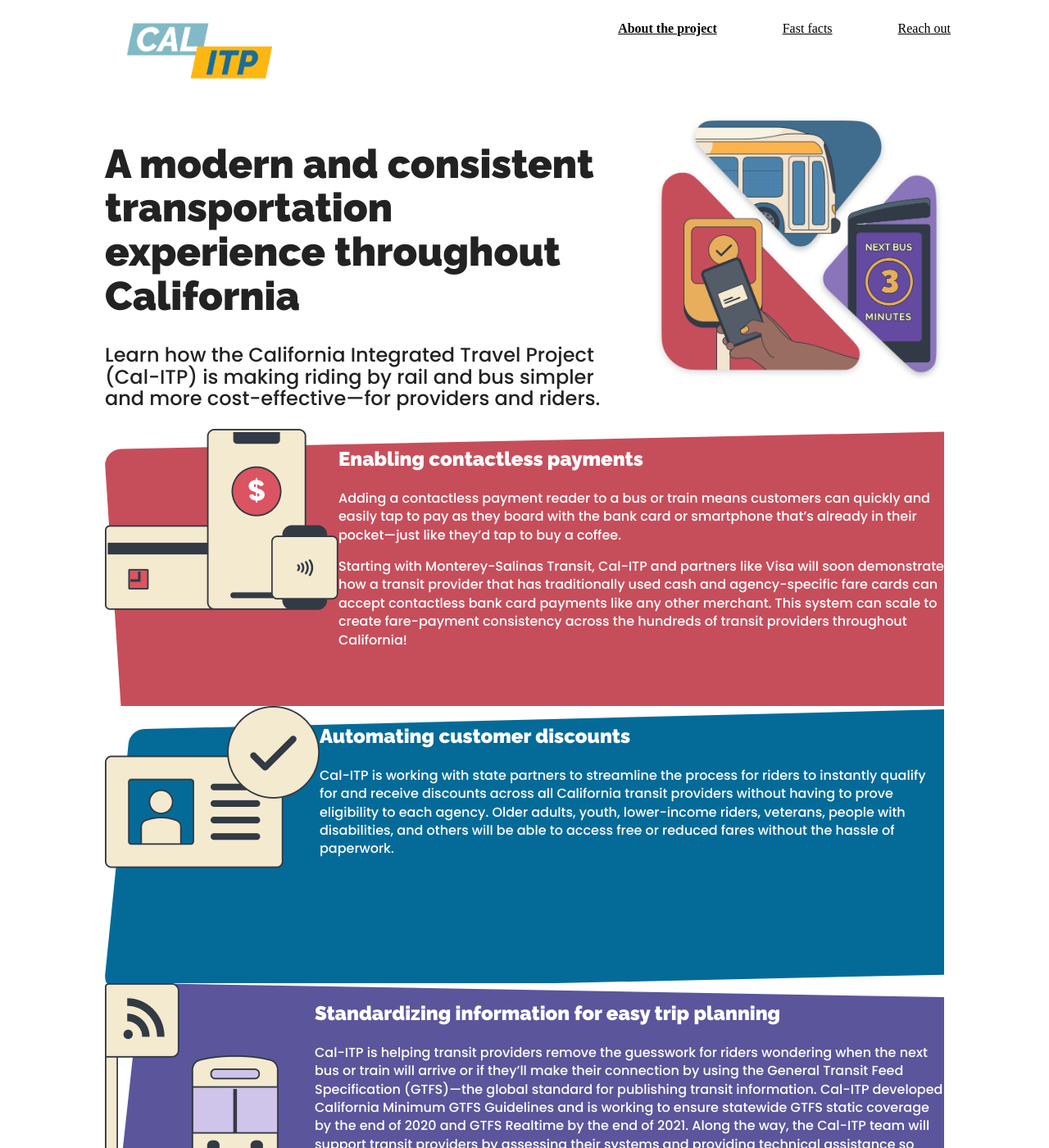
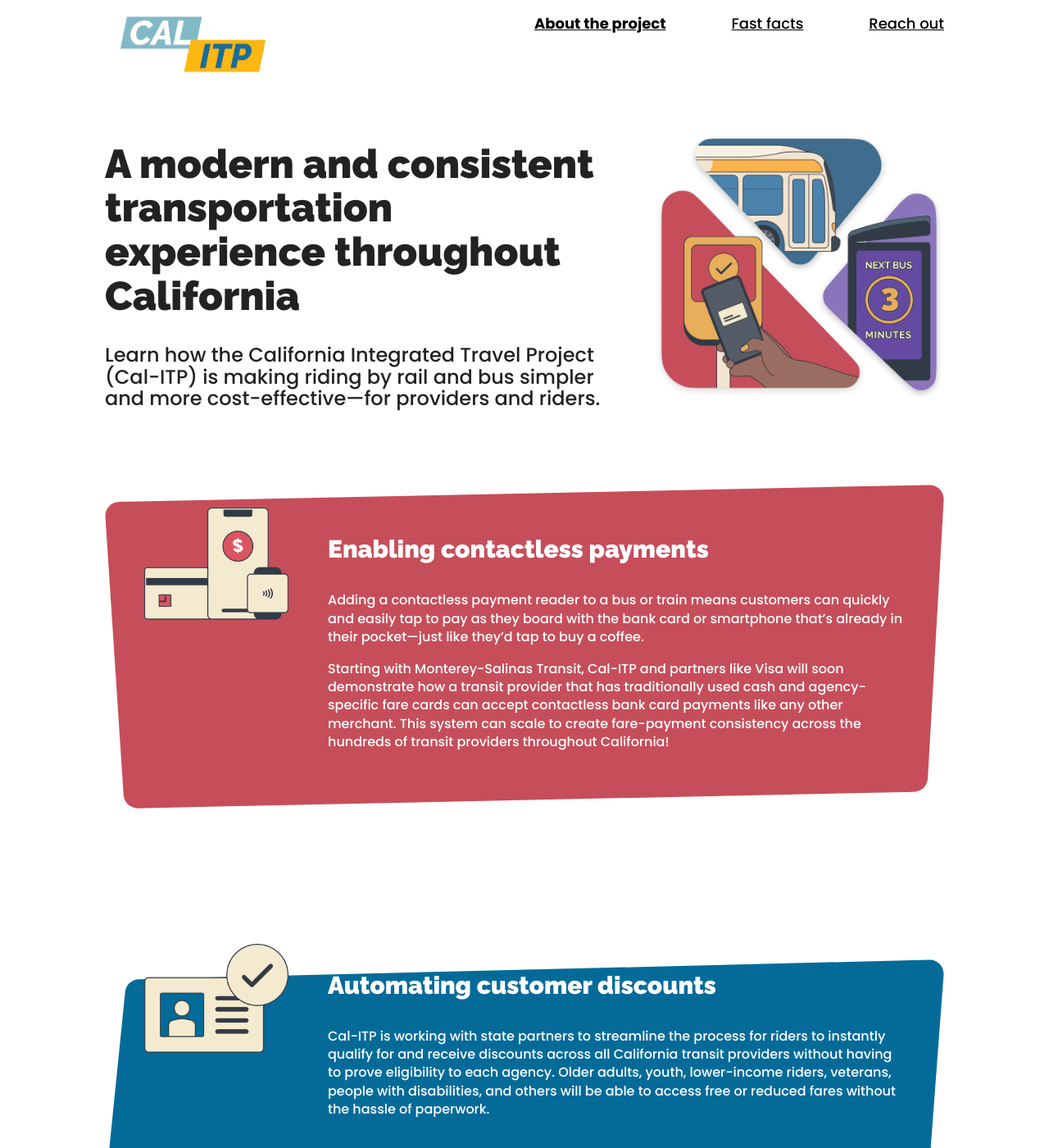
Before and after one commit to cal-itp/calitp.org, a Jekyll site: the page built from index.html, in a window 1280 px wide and 1400 px high. Shown: the whole window at 82% size. Built offline with Jekyll 4.4.1, drawn with Linux system fonts in a browser that asks for light colours; some of the changed text lies outside the part shown.

Commit message:
Even more style corrections

```diff
--- a/index.html
+++ b/index.html
@@ -35,7 +35,7 @@
         <img src="images/enabling-contactless-payment.png" alt="A trio of images, from left to right: a contactless-enabled bank card, a mobile wallet on a smartphone, and a mobile wallet on a smartwatch">
       </picture>
       <section>
-        <h2>Enabling contactless payments</h2>
+        <h3>Enabling contactless payments</h3>
         <p>Adding a contactless payment reader to a bus or train means customers can quickly and easily tap to pay as they board with the bank card or smartphone that’s already in their pocket—just like they’d tap to buy a coffee.</p>
         <p>Starting with Monterey-Salinas Transit, Cal-ITP and partners like Visa will soon demonstrate how a transit provider that has traditionally used cash and agency-specific fare cards can accept contactless bank card payments like any other merchant. This system can scale to create fare-payment consistency across the hundreds of transit providers throughout California!</p>
       </section>
@@ -46,7 +46,7 @@
         <img src="images/automating-customer-discounts.png" alt="Checking a state-issued identification">
       </picture>
       <section>
-        <h2>Automating customer discounts</h2>
+        <h3>Automating customer discounts</h3>
         <p>Cal-ITP is working with state partners to streamline the process for riders to instantly qualify for and receive discounts across all California transit providers without having to prove eligibility to each agency. Older adults, youth, lower-income riders, veterans, people with disabilities, and others will be able to access free or reduced fares without the hassle of paperwork.</p>
       </section>
     </section>
@@ -56,41 +56,42 @@
         <img src="images/standardizing-trip-quality.png" alt="A bus that transits real-time arrival and departure information">
       </picture>
       <section>
-        <h2>Standardizing information for easy trip planning</h2>
-        <p>Cal-ITP is helping transit providers remove the guesswork for riders wondering when the next bus or train will arrive or if they’ll make their connection by using the General Transit Feed Specification (GTFS)—the global standard for publishing transit information. Cal-ITP developed California Minimum GTFS Guidelines and is working to ensure statewide GTFS static coverage by the end of 2020 and GTFS Realtime by the end of 2021. Along the way, the Cal-ITP team will support transit providers by assessing their systems and providing technical assistance so riders can easily access complete, accurate, consistent, and timely mobility data for their journey.</p>
+        <h3>Standardizing information for easy trip planning</h3>
+        <p>Cal-ITP is helping transit providers remove the guesswork for riders wondering when the next bus or train will arrive or if they’ll make their connection by using the General Transit Feed Specification (GTFS)—the global standard for publishing transit information. Cal-ITP developed <a href="https://dot.ca.gov/cal-itp/california-minimum-general-transit-feed-specification-gtfs-guidelines">California Minimum GTFS Guidelines</a> and is working to ensure statewide GTFS static coverage by the end of 2020 and GTFS Realtime by the end of 2021. Along the way, the Cal-ITP team will support transit providers by assessing their systems and providing technical assistance so riders can easily access complete, accurate, consistent, and timely mobility data for their journey.</p>
       </section>
     </section>
   </section>
 
-  <section id="about">
+  <section id="about" class="constricted">
     <h2>Bringing industry standards to California’s transit providers</h2>
     <p class="important">There are hundreds of public transit providers in California—with no single system for collecting fares, verifying eligibility for fare discounts, or providing up-to-date vehicle arrival information to riders.</p>
     <p class="important">This lack of uniformity creates barriers for new riders, complicates travel across different systems, and increases expenses for individual providers.</p>
-    <p>Supported by the California State Transportation Agency (CalSTA) and the California Department of Transportation (Caltrans) through a grant from the <a href="https://calsta.ca.gov/subject-areas/transit-intercity-rail-capital-prog">California Transit and Intercity Rail Capital Program</a> (<abbr>TIRCP</abbr>), the California Integrated Travel Project (Cal-ITP) is a statewide solution to make travel simpler and cost-effective for everyone.</p>
+    <p>Supported by the <a class="red-link" href="https://calsta.ca.gov/">California State Transportation Agency</a> (CalSTA) and the <a class="green-link" href="https://dot.ca.gov/ ">California Department of Transportation</a> (Caltrans) through a grant from the <a class="blue-link" href="https://calsta.ca.gov/subject-areas/transit-intercity-rail-capital-prog">California Transit and Intercity Rail Capital Program</a> (<abbr>TIRCP</abbr>), the California Integrated Travel Project (Cal-ITP) is a statewide solution to make travel simpler and cost-effective for everyone.</p>
     <p>Since forming in 2018, some Cal-ITP milestones include:</p>
 
     <h2>Identifying solutions</h2>
-    <p>In August 2019, CalSTA and Caltrans organized a market sounding kickoff with companies and organizations in the payments, banking, and trip-planning industries. In that meeting, barriers to seamless trip planning and fare payment were identified, such as the lack of uniformity among California’s transit providers. Cal-ITP’s <a href="https://dot.ca.gov/-/media/dot-media/cal-itp/documents/final-cal-itp-market-sounding-market-response-summary-103119b-a11y.pdf">1st Market Sounding</a> in October 2019 dug into these barriers and identified specific opportunities for Cal-ITP to assist California’s transit providers by leveraging global standards for data and payment systems.</p>
+    <p>In August 2019, CalSTA and Caltrans organized a market sounding kickoff with companies and organizations in the payments, banking, and trip-planning industries. In that meeting, barriers to seamless trip planning and fare payment were identified, such as the lack of uniformity among California’s transit providers. Cal-ITP’s <a class="purple-link" href="https://dot.ca.gov/-/media/dot-media/cal-itp/documents/final-cal-itp-market-sounding-market-response-summary-103119b-a11y.pdf">1st Market Sounding</a> in October 2019 dug into these barriers and identified specific opportunities for Cal-ITP to assist California’s transit providers by leveraging global standards for data and payment systems.</p>
 
     <h2>Understanding feasibility</h2>
-    <p>Following the market sounding, Cal-ITP conducted a more thorough analysis to assess the financial and economic impacts of the recommended initiatives. The April 2020 <a href="https://dot.ca.gov/-/media/dot-media/cal-itp/documents/calitp-feasibility-study-042420-a11y.pdf">Cal-ITP Feasibility Study</a> details the state of public transit in California and quantifies the economic benefits of Cal-ITP’s three primary initiatives under conservative to moderate assumptions of project costs and ridership effects based on estimated demand.</p>
+    <p>Following the market sounding, Cal-ITP conducted a more thorough analysis to assess the financial and economic impacts of the recommended initiatives. The April 2020 <a class="red-link" href="https://dot.ca.gov/-/media/dot-media/cal-itp/documents/calitp-feasibility-study-042420-a11y.pdf">Cal-ITP Feasibility Study</a> details the state of public transit in California and quantifies the economic benefits of Cal-ITP’s three primary initiatives under conservative to moderate assumptions of project costs and ridership effects based on estimated demand.</p>
 
     <h2>Getting to work</h2>
-    <p>To increase the quality and quantity of transit data published by California's transit providers, Cal-ITP and state and regional partners explored passenger-counting technologies in July 2020. Passenger occupancy data is crucial for transportation planning purposes, and physical distancing due to COVID-19 has highlighted the benefit for riders to know real-time passenger crowding in trip planning. Cal-ITP’s <a href="https://dot.ca.gov/-/media/dot-media/cal-itp/documents/calitp-market-sounding-real-time-transit-vehicle-occupancy-report-a11y.pdf">2nd Market Sounding: Real-Time Transit Vehicle Occupancy Report</a> was published in October 2020.</p>
+    <p>To increase the quality and quantity of transit data published by California's transit providers, Cal-ITP and state and regional partners explored passenger-counting technologies in July 2020. Passenger occupancy data is crucial for transportation planning purposes, and physical distancing due to COVID-19 has highlighted the benefit for riders to know real-time passenger crowding in trip planning. Cal-ITP’s <a class="gold-link" href="https://dot.ca.gov/-/media/dot-media/cal-itp/documents/calitp-market-sounding-real-time-transit-vehicle-occupancy-report-a11y.pdf">2nd Market Sounding: Real-Time Transit Vehicle Occupancy Report</a> was published in October 2020.</p>
   </section>
 
   <picture class="railway">
     <img id="tracks-1" src="images/tracks-divider-1.png" alt="Decorative element with dots and dashes, meant to resemble a transit map">
   </picture>
 
-  <section id="funfacts">
+  <section id="funfacts" class="constricted">
     <h2>Helping California achieve critical goals through transportation</h2>
     <p class="important">Cal-ITP initiatives are grounded in real-world results. Here’s a sampling of what we plan to do, supported by success stories from transit providers around the world.</p>
-    <section style="display: grid; grid-template-columns: 1fr 1fr; grid-template-rows: 1fr;">
+
+    <section id="facts">
       <picture><img id="goal-1" src="images/number-1.png" alt="Number 1"></picture>
       <section>
         <h3>Improve the customer experience</h3>
-        <p><strong>Real-time global data standards save time—and change perceptions of wait time.</strong> In Seattle, riders with access to GTFS-Realtime information perceived their transit wait times as 30% shorter than those without GTFS-Realtime. Actual wait times were reduced by 2 minutes.</p>
+        <p><strong>Real-time global data standards save time—and change perceptions of wait time.</strong> In Seattle, riders with access to GTFS-Realtime information perceived their transit wait times as <a href="https://www.sciencedirect.com/science/article/abs/pii/S0965856411001030">30% shorter than those without GTFS-Realtime. Actual wait times were reduced by 2 minutes.</a></p>
         <p><strong>Contactless fare payments make transit easier for riders—especially tourists.</strong> Since beginning to accept contactless payments in 2019, New York City has seen <a href="https://www.masstransitmag.com/technology/fare-collection/fare-collection-equipment/press-release/21127945/mta-headquarters-mtas-omny-coming-to-all-manhattan-local-buses-and-more-subway-stations">taps from 130 countries</a> and eliminated the trip delay for currency conversion or to buy a fare card.</p>
         <p><strong>Contactless payments are popular with riders and boost satisfaction.</strong> In London, <a href="https://www.mastercard.us/content/dam/mccom/en-us/documents/ContactlessTFLLondonCaseStudy.pdf">2/3 of riders converted to contactless payments after just their first use</a>. And in a recent survey of UK commuters, <a href="https://www.ukfinance.org.uk/system/files/Contactless%20Transit_v4_FINAL.pdf">45% of respondents said they would feel more positive toward public transit if they could use contactless payments</a>.</p>
       </section>
@@ -131,11 +132,11 @@
     <img id="tracks-2" src="images/tracks-divider-2.png" alt="Another decorative element with dots and dashes, meant to resemble a transit map">
   </picture>
 
-  <section id="reachout">
+  <section id="reachout" class="constricted">
     <h2>The time is now—reach out to help and to learn more</h2>
     <p>This initiative is critical now more than ever.</p>
     <p>As COVID-19 hit the United States, many transit providers saw ridership decrease. But many who depend on transit do not have the privilege to work from home—including many essential workers. Reliable transit access and contactless payments are critical components to ensuring that transit forms a key part of the COVID-19 crisis response and recovery.</p>
-    <p>Cal-ITP also supports the state’s longer-term equity, economic development, and climate goals as delineated in <a href="https://www.gov.ca.gov/wp-content/uploads/2020/09/9.23.20-EO-N-79-20-text.pdf">2020 California Executive Order N-79-20</a>. Increased transit ridership is a key component of California’s strategy to reduce greenhouse gas emissions and combat climate change. To reach its full potential, Cal-ITP will provide individual transit providers with the buying power to save on the equipment needed to ensure that transit remains a core tenet of the state’s mobility.</p>
+    <p>Cal-ITP also supports the state’s longer-term equity, economic development, and climate goals as delineated in <a class="red-link" href="https://www.gov.ca.gov/wp-content/uploads/2020/09/9.23.20-EO-N-79-20-text.pdf">2020 California Executive Order N-79-20</a>. Increased transit ridership is a key component of California’s strategy to reduce greenhouse gas emissions and combat climate change. To reach its full potential, Cal-ITP will provide individual transit providers with the buying power to save on the equipment needed to ensure that transit remains a core tenet of the state’s mobility.</p>
     <p>As California faces these unprecedented challenges, there is a sense of urgency around creating a seamless, simpler, and more sustainable transit experience in California. Collaboration and collective problem-solving are needed at all levels of government, public and private transit providers, academia, and think tanks, as well as vendors of relevant technologies and business models. Join us.</p>
   </section>
 
--- a/stylesheets/main.css
+++ b/stylesheets/main.css
@@ -8,12 +8,30 @@
   font-family: 'Raleway', sans-serif;
 }
 
-p {
+h1 {
+  font-size: 48.83px;
+}
+
+h2 {
+  font-size: 36px;
+}
+
+h3 {
+  font-size: 30px;
+}
+
+p, a, li {
   font-family: 'Poppins', sans-serif;
+}
+
+a {
+  color: black;
 }
 
 picture.railway img {
   width: 100%;
+  margin-block-start: 4em;
+  margin-block-end: 4em;
 }
 
 header {
@@ -23,6 +41,13 @@
   background-color: white;
 }
 
+footer {
+  background-color: #323A45;
+}
+footer nav .links a {
+  color: white;
+}
+
 header nav, footer nav {
   margin-inline-start: auto;
   margin-inline-end: auto;
@@ -30,7 +55,6 @@
   display: grid;
   grid-template-rows: 1fr;
   grid-template-columns: 1.75fr 0.25fr;
-  padding: 0.5em;
 }
 
 header nav .links, footer nav .links {
@@ -41,8 +65,13 @@
   grid-gap: 5em;
 }
 
+p.important {
+  font-size: 24px;
+}
+
 .links a {
   color: black;
+  font-size: 18px;
 }
 
 #triforce {
@@ -55,10 +84,7 @@
   grid-template-columns: 1.75fr 1fr;
   grid-gap: 3em;
   line-height: 1.1;
-}
-
-h1 {
-  font-size: 48.83px;
+  align-items: center;
 }
 
 .big {
@@ -74,8 +100,24 @@
 #details .callout {
   display: grid;
   grid-template-rows: 1fr;
-  grid-template-columns: 1fr 3fr;
+  grid-template-columns: 1fr 4fr;
+  grid-gap: 3em;
   color: white;
+  background-repeat: no-repeat;
+  background-size: contain;
+  background-position: center;
+  padding-block-start: 6em;
+  padding-block-end: 6em;
+  padding-inline-start: 3em;
+  padding-inline-end: 3em;
+}
+
+#details .callout a {
+  color: white;
+}
+
+.callout img {
+  width: 100%;
 }
 
 #details #enabling-contactless-payment {
@@ -87,3 +129,41 @@
 #details #standardizing-trip-quality {
   background-image: url('../images/section-3-bg.svg');
 }
+
+.red-link {
+  background-color: #DB5461;
+  color: white;
+}
+.blue-link {
+  background-color: #046B99;
+  color: white;
+}
+.green-link {
+  background-color: #00775D;
+  color: white;
+}
+.purple-link {
+  background-color: #4C387A;
+  color: white;
+}
+.gold-link {
+  background-color: #C8700A;
+  color: white;
+}
+
+.constricted {
+  width: 60vw;
+  margin-inline-start: auto;
+  margin-inline-end: auto;
+}
+
+#funfacts #facts {
+  display: grid;
+  grid-template-columns: 1fr 4fr;
+  grid-template-rows: 1fr;
+  grid-gap: 2em;
+}
+
+#funfacts picture img {
+  width: 100%;
+}
```
